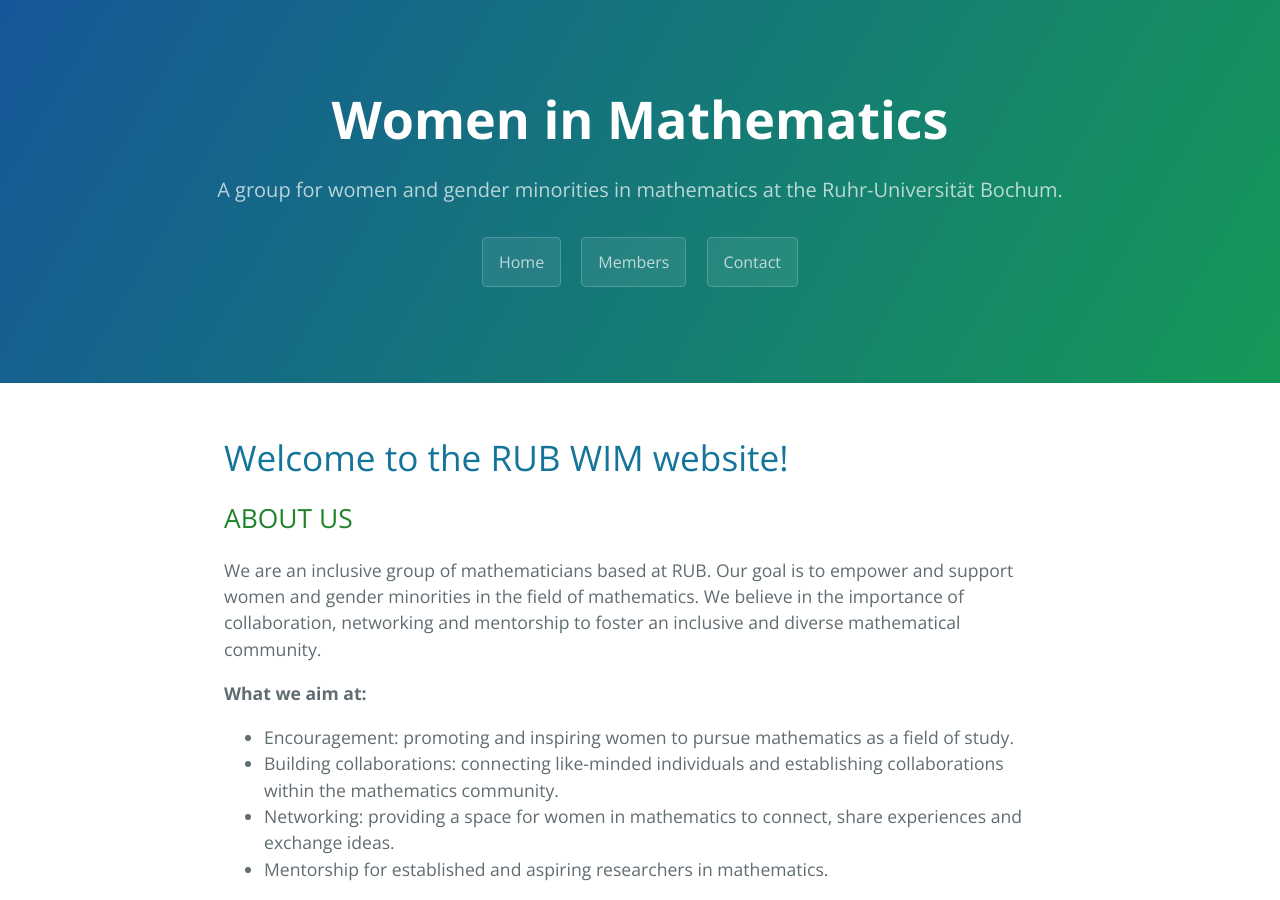
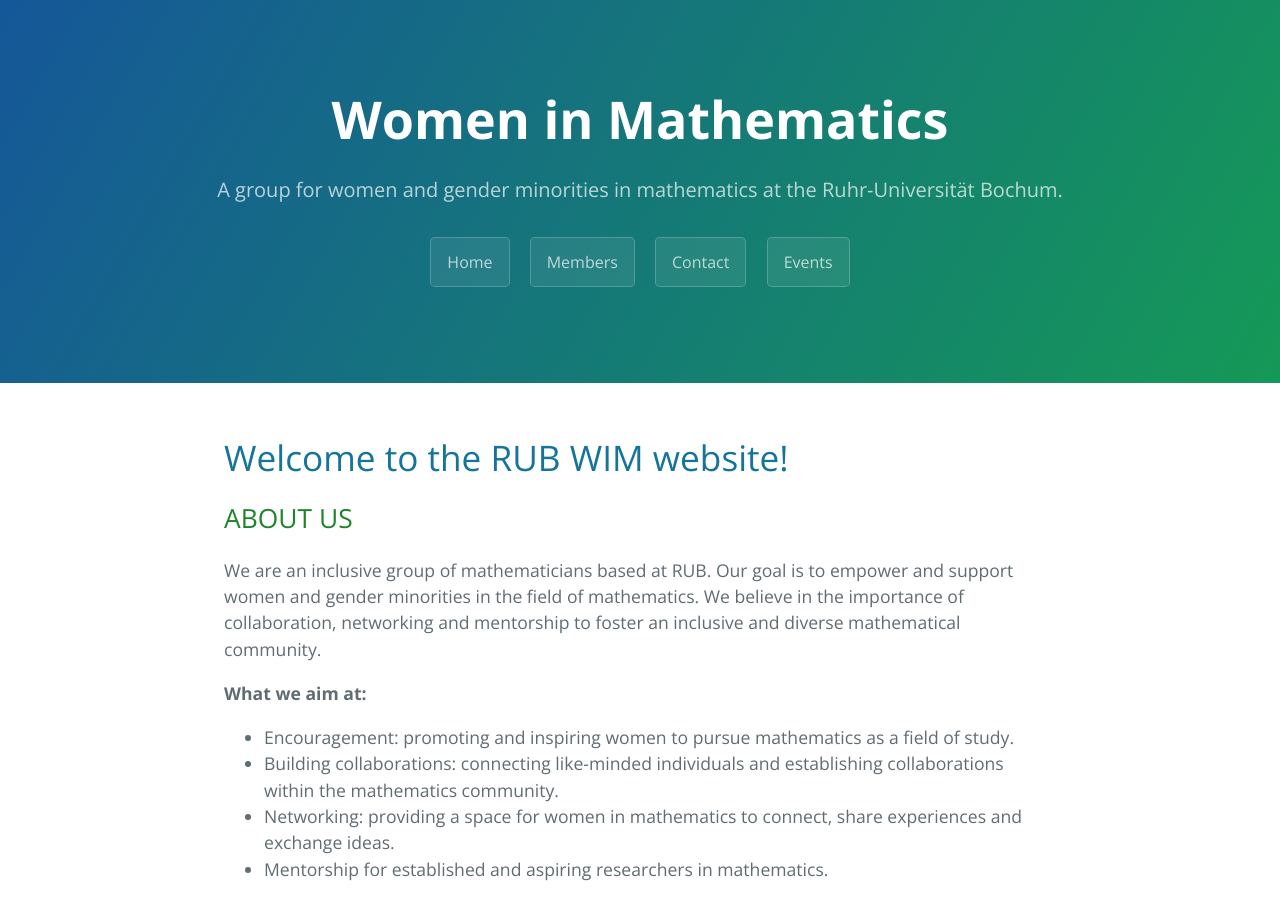
Before and after one commit to rub-wim/rub-wim.github.io, a Jekyll site: the page built from index.md, in a window 1280 px wide and 900 px high. Built offline with Jekyll 4.4.1, drawn with Linux system fonts in a browser that asks for light colours.

Commit message:
Update default.html to add an Events page

```diff
--- a/_layouts/default.html
+++ b/_layouts/default.html
@@ -25,6 +25,7 @@
       <a href="./index.html" class="btn">Home</a>
         <a href="./members.html" class="btn">Members</a>
       <a href="./contact.html" class="btn">Contact</a>
+      <a href="./events.html" class="btn">Events</a>
       {% endif %}
     </header>
 
```
